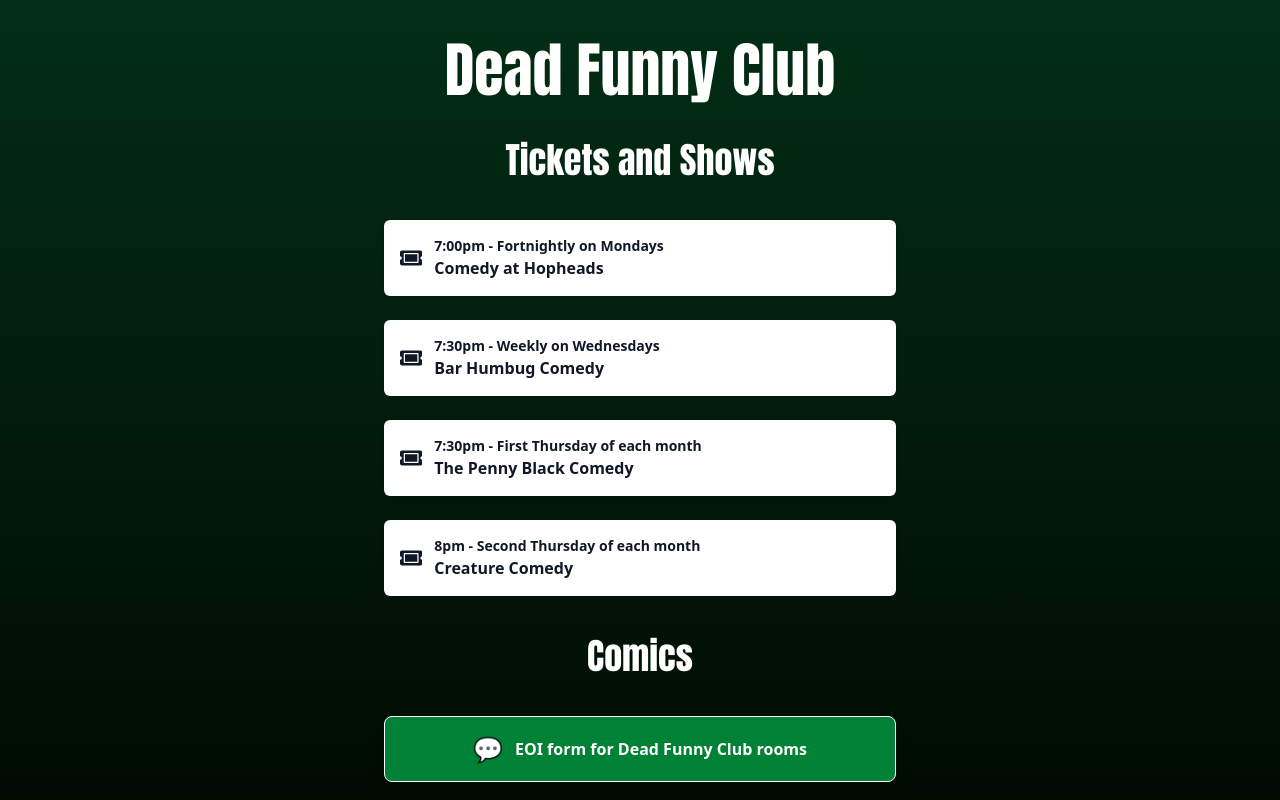
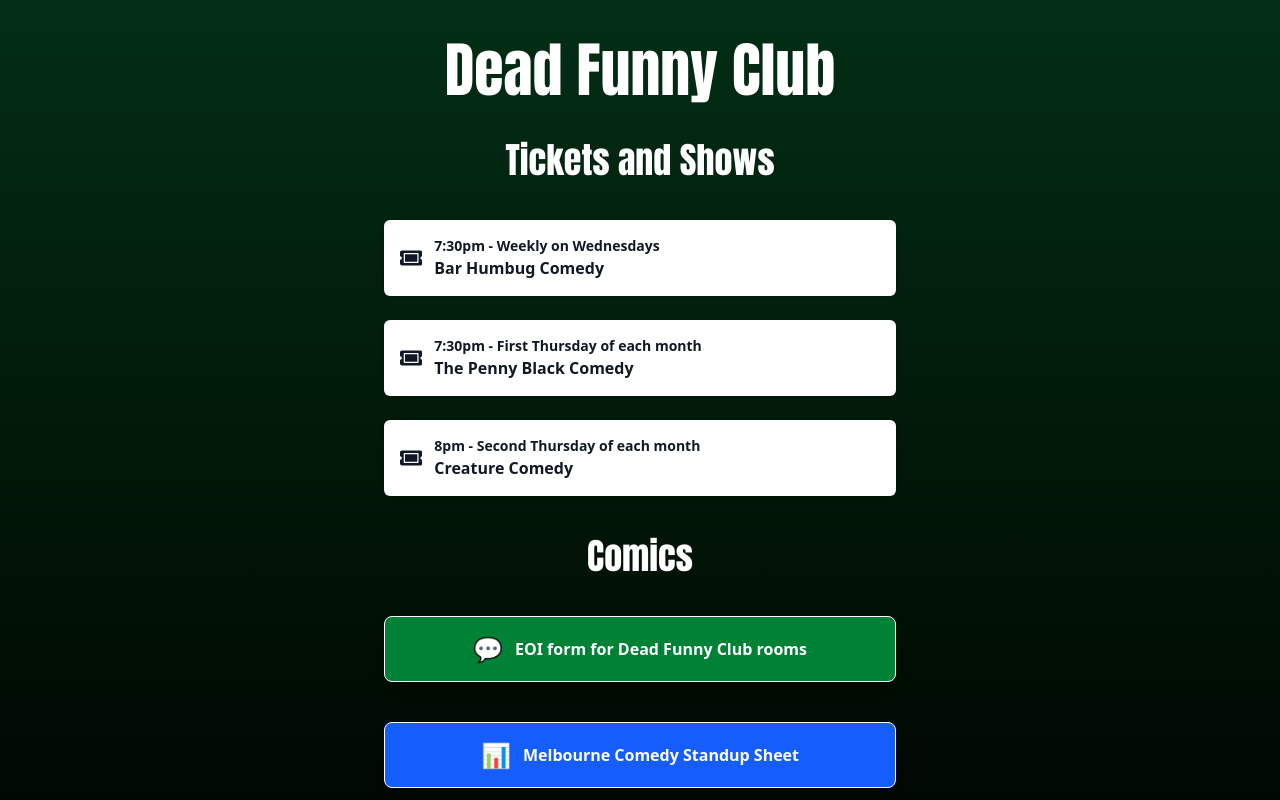
Before and after one commit to JarrodKane/DeadFunnyClub, a React (Vite) app: page / in a window 1280 px wide. Shown: the top 800 px of the page. Built offline with nearby package versions, Linux system fonts and the light colour scheme.

Commit message:
Removed hopheads

```diff
--- a/src/constants/links.ts
+++ b/src/constants/links.ts
@@ -1,14 +1,6 @@
 import { IconType } from '../types';
 
 export const LINKS = [
-  {
-    name: 'Comedy at Hopheads',
-    url: 'https://hopheadscomedy.eventbrite.com.au',
-    icon: IconType.Tickets,
-    location: '53 Anderson St, Yarraville VIC 3013',
-    time: '7:00pm - Fortnightly on Mondays',
-    price: 'Free'
-  },
   {
     name: 'Bar Humbug Comedy',
     url: 'https://barhumbugcomedy.eventbrite.com.au',
```
